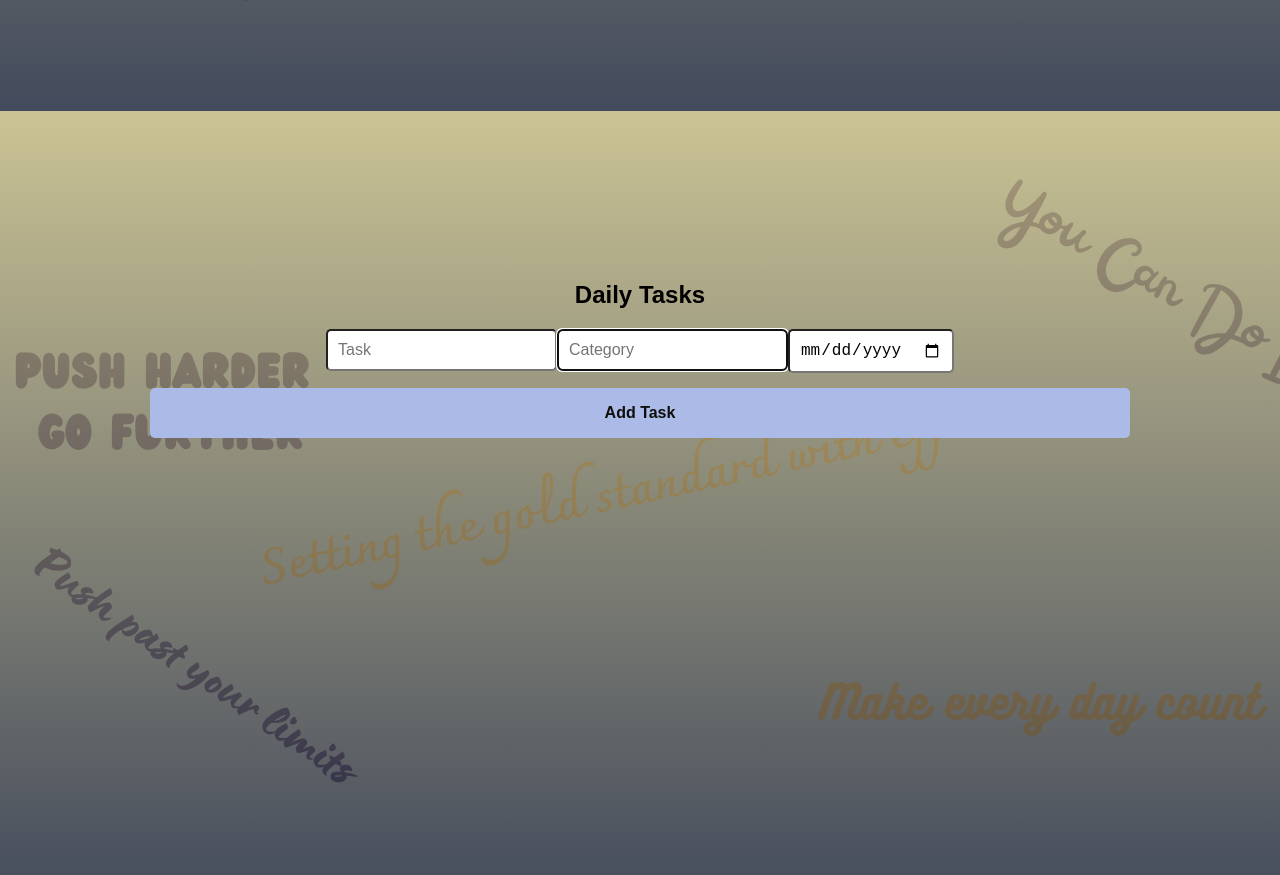
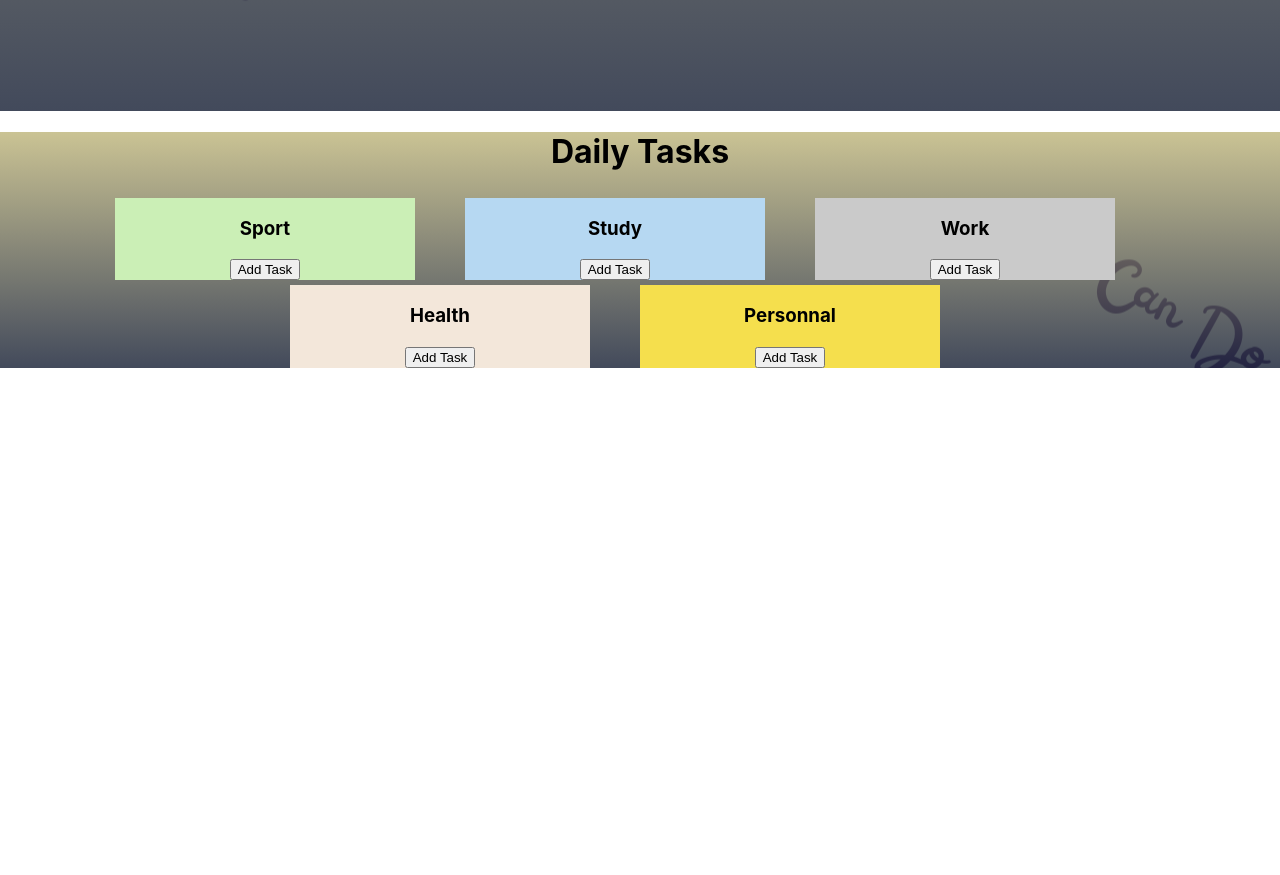
Before and after one commit to MeriemLaieb/ProjetPaw, a React (Create React App) app: page / in a window 1280 px wide. Shown: the part 769-1644 px from the top of the page. After the commit the page ends 1137 px from the top, so only its background shows below. Built offline with nearby package versions, Linux system fonts and the light colour scheme.

Commit message:
Todo list avec box

```diff
--- a/package.json
+++ b/package.json
@@ -9,12 +9,12 @@
     "formik": "^2.4.5",
     "react": "^18.2.0",
     "react-dom": "^18.2.0",
-    "react-router-dom": "^6.18.0",
     "react-scripts": "^5.0.1",
     "web-vitals": "^2.1.4"
   },
   "devDependencies": {
-    "@babel/plugin-proposal-private-property-in-object": "latest"
+    "@babel/plugin-proposal-private-property-in-object": "latest",
+    "react-router-dom": "^6.19.0"
   },
   "scripts": {
     "start": "react-scripts start",
--- a/src/App.css
+++ b/src/App.css
@@ -104,7 +104,7 @@
   box-shadow: 0px 0px 10px rgba(0, 0, 0, 0.5);
 }
 
-button {
+.lo {
   width: 100%;
   height: 50px;
   padding: 10px;
@@ -119,7 +119,7 @@ button {
   margin-bottom: 30px;
 }
 
-button:hover {
+.lo:hover {
   color: white;
   background-color: #02103c;
   transition: 2s;
@@ -244,3 +244,48 @@ button:hover {
   background-color: rgb(155, 117, 81);
   border: 2px solid #392601;
 }
+div .tout{
+  padding-right: 5px;
+  padding-left: 5px;
+  margin-right: 50px;
+  margin-top: 5px;
+  display: inline-block;
+  position: relative;
+  /*background-color: #94cde2;*/
+  text-align:center;
+  /*border: solid #94cde2;*/
+   width: 290px;
+  height:auto
+}
+.bckg {
+  background-image: linear-gradient(
+      rgba(198, 182, 111, 0.7),
+      rgba(4, 9, 30, 0.7)
+    ),
+    url(./components/background.png);
+}
+.sid ul {
+  list-style: none;
+  padding: 0;
+  margin: 0;
+  /*margin-top: 100px;
+  padding-right: 100%;*/
+
+}
+.sid{
+  background: linear-gradient(
+    to bottom,
+    rgba(255, 189, 89, 0.5),
+    rgba(30, 6, 89, 0.5)
+  );
+  color: rgb(10, 9, 9);
+  width: 200px;
+  padding: 20px;
+  display: flex;
+  font-weight: bolder;
+  flex-direction: column;
+  align-items: center;
+  text-decoration: underline;
+  margin-bottom: 500px;
+  margin-left: 50px;
+}
--- a/src/App.js
+++ b/src/App.js
@@ -1,16 +1,20 @@
 import "./App.css";
+
+
 import ToDoList from "./components/ToDoList";
 import { Routes, Route } from "react-router-dom";
 import { useState } from "react";
 import Formulaire from "./components/Formulaire";
 import PageLogin from "./components/PageLogin";
 import Logo from "./components/Logo";
+import Backg from "./components/backgrnd";
 
 function App() {
+
   return (
     <div className="App">
       <Logo></Logo>
-      <ToDoList />
+      <Backg/>
     </div>
   );
 }
--- a/src/components/Navigationbar.js
+++ b/src/components/Navigationbar.js
@@ -5,7 +5,7 @@ function NavigationBar() {
   return (
     <header className="navbar">
       <nav className="nav-links">
-        <a href="#">My Day</a>
+        <a href="/ToDoList">My Day</a>
         <a href="#">Plaanned</a>
       </nav>
 
--- a/src/components/PageLogin.js
+++ b/src/components/PageLogin.js
@@ -1,7 +1,7 @@
 import React, { useState } from "react";
 import Formulaire from "./Formulaire";
 import NavigationBar from "./Navigationbar";
-
+//import ToDoList from "./ToDoList";
 
 function PageLogin() {
   const [email, setEmail] = useState("");
@@ -41,15 +41,18 @@ function PageLogin() {
             onChange={(e) => setPass(e.target.value)}
           />
           <br />
-          <button type="submit">Log in</button>
+          <button className="lo" type="submit">Log in</button>
           <div className="signup">
             <p>You don't have an account</p>
-            <button onClick={handleSignUpClick}>Sign up</button>
+            <button className="lo" onClick={handleSignUpClick}>Sign up</button>
           </div>
         </form>
       )}
+
     </div>
+
   );
+
 }
 
 export default PageLogin;
--- a/src/components/ToDoList.js
+++ b/src/components/ToDoList.js
@@ -4,78 +4,62 @@ import Formulaire from "./Formulaire";
 import NavigationBar from "./Navigationbar";
 import PageLogin from "./PageLogin";
 
-function App() {
+function ToDoList(props) {
+    const [showInput, setShowInput] = useState(false);
     const [task, setTask] = useState("");
-  const [category, setCategory] = useState("");
-  const [deadline, setDeadline] = useState("");
     const [tasksList, setTasksList] = useState([]);
 
-  const handleSubmit = (e) => {
-    e.preventDefault();
-    setTasksList([...tasksList, { task, category, deadline, done: false }]);
+    const handleAddTask = () => {
+      if (task.trim() !== "") { // pour verifier si la tache n'est pas un champs vide
+        setTasksList([...tasksList, { id: Date.now(), task, done: false }]);
         setTask("");
-    setCategory("");
-    setDeadline("");
+        setShowInput(false);
+      }
     };
-
-  const handleToggle = (index) => {
-    const newTasksList = [...tasksList];
-    newTasksList[index].done = !newTasksList[index].done;
+    const handleToggle = (id) => {
+      const newTasksList = tasksList.map((item) =>
+        item.id === id ? { ...item, done: !item.done } : item
+      );
       setTasksList(newTasksList);
     };
 
     return (
-    <div className="Todo">
+
+      <>
+
+      <div className="tout" style={{ backgroundColor: props.backgroundColor }}>
       <NavigationBar></NavigationBar>
-
-
-
-      <div className="content">
-        <h2>Daily Tasks</h2>
-        <form onSubmit={handleSubmit}>
+        <h3>{props.title}</h3>
+        <ul style={{ listStyle: "none", padding: 0 }}>
+          {tasksList.map((item) => (
+            <li key={item.id}>
+              <input
+                type="checkbox"
+                checked={item.done}
+                onChange={() => handleToggle(item.id)}
+              />
+              <span className={item.done ? "done" : ""}>{item.task}</span>
+            </li>
+          ))}
+        </ul>
+        {showInput ? (
+          <div>
             <input
               type="text"
-            placeholder="Task"
+              placeholder="Enter task"
               value={task}
               onChange={(e) => setTask(e.target.value)}
+              autoFocus
             />
-
-          <input
-            type="text"
-            placeholder="Category"
-            value={category}
-            onChange={(e) => setCategory(e.target.value)}
-            autoFocus={true}
-          />
-
-          <input
-            type="date"
-            placeholder="Deadline"
-            value={deadline}
-            onChange={(e) => setDeadline(e.target.value)}
-          />
-
-          <button type="submit">Add Task</button>
-        </form>
-        <div className="tasks">
-          {tasksList.map((task, index) => (
-            <div key={index} className={`task ${task.done ? "done" : ""}`}>
-              <div className="task-details">
-                <h3>{task.task}</h3>
-                <p>Category: {task.category}</p>
-                <p>Deadline: {task.deadline}</p>
+            <br/>
+            <button onClick={handleAddTask}>OK</button>
           </div>
-              <input
-                type="checkbox"
-                checked={task.done}
-                onChange={() => handleToggle(index)}
-              />
+        ) : (
+          <button onClick={() => setShowInput(true)}>Add Task</button>
+        )}
       </div>
-          ))}
-        </div>
-      </div>
-    </div>
+      </>
     );
   }
 
-export default App;
+  export default ToDoList;
--- /dev/null
+++ b/src/components/backgrnd.js
@@ -0,0 +1,19 @@
+import ToDoList from "./ToDoList";
+
+function Backg(){
+
+
+    return(
+        <div className="bckg">
+        <main>
+            <h1>Daily Tasks</h1>
+        <ToDoList title="Sport" backgroundColor="#CBEFB6"/>
+      <ToDoList title="Study"  backgroundColor=" #B6D8F2"/>
+      <ToDoList title="Work" backgroundColor="#CACACA" />
+      <ToDoList title="Health" backgroundColor="#F3E7DA"/>
+      <ToDoList title="Personnal" backgroundColor="#F5DF4D"/>
+      </main>
+        </div>
+    )
+}
+export default Backg
--- a/src/index.js
+++ b/src/index.js
@@ -8,13 +8,12 @@ import Formulaire from './components/Formulaire';
 import PageLogin from './components/PageLogin';
 const root = ReactDOM.createRoot(document.getElementById('root'));
 
+
 root.render(
   <React.StrictMode>
     <App/>
   </React.StrictMode>
 );
 
-// If you want to start measuring performance in your app, pass a function
-// to log results (for example: reportWebVitals(console.log))
-// or send to an analytics endpoint. Learn more: https://bit.ly/CRA-vitals
+
 reportWebVitals();
```
Also changed, not shown: 1 other file (tests, documents, lock files or other folders). Lines whose indentation alone changed are shown as unchanged.
